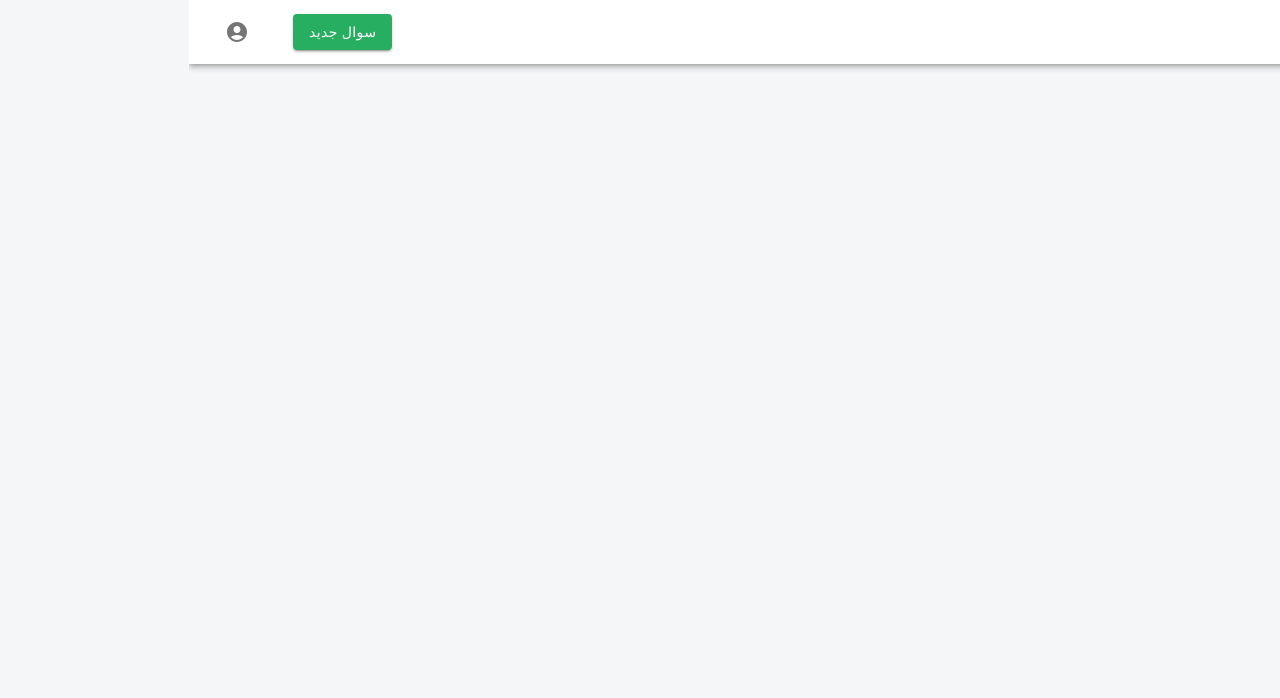
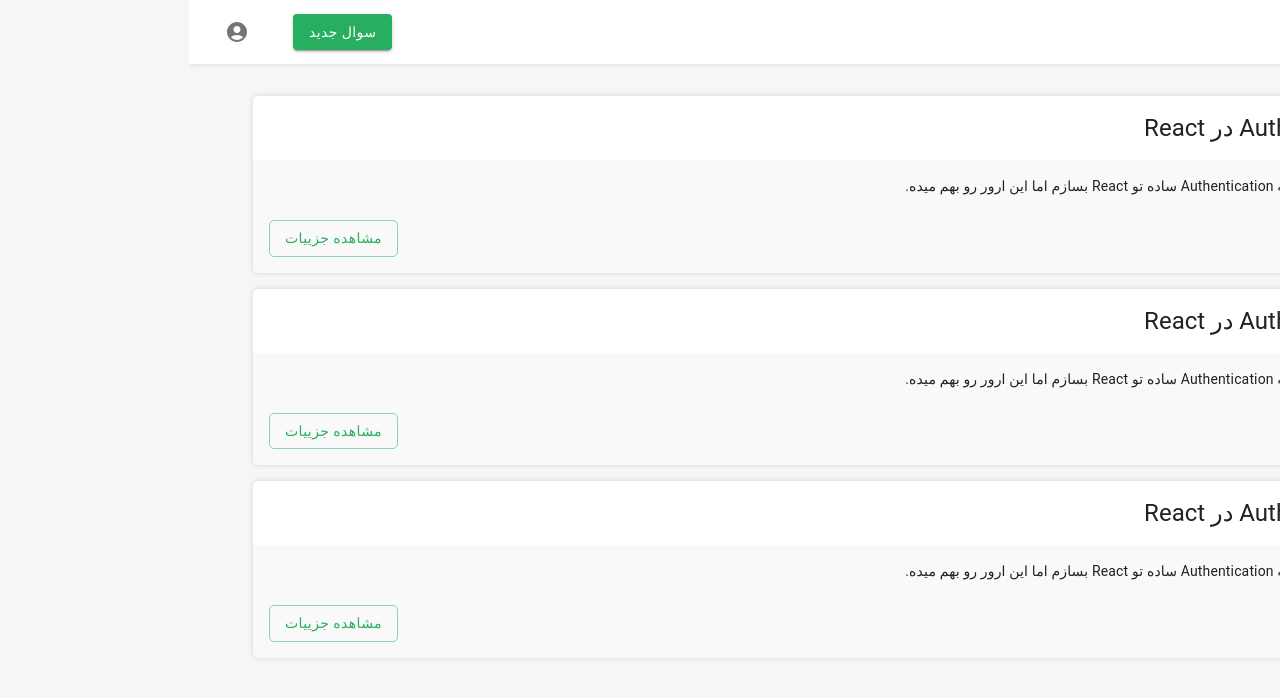
Before and after one commit to parmida-khani/answer-questions, a Next.js app: page / in a window 1280 px wide. Shown: the top 698 px of the page. Built offline with nearby package versions, Linux system fonts and the light colour scheme; data requests are answered from the project's data file.

Commit message:
create problem card component using MUI

```diff
--- a/components/Navbar.tsx
+++ b/components/Navbar.tsx
@@ -23,22 +23,21 @@
     };
 
     return (
-        <Box sx={{flexGrow: 1}}>
-            <AppBar position="static" sx={{backgroundColor: "white"}}>
+        <Box sx={{flexGrow: 1, mb: 4}}>
+            <AppBar position="static" sx={{backgroundColor: "white", boxShadow: "0 0 5px lightgray"}}>
                 <Toolbar>
                     <Typography variant="h5" component="div" sx={{flexGrow: 1, color: 'black', fontWeight: 'bold'}}>
                         لیست سوالات
                     </Typography>
                     {auth && (
                         <div>
-                            <Button variant="contained" sx={{ml:4, color:"white"}}>سوال جدید</Button>
+                            <Button variant="contained" sx={{ml: 4, color: "white"}}>سوال جدید</Button>
                             <IconButton
                                 size="large"
                                 aria-label="account of current user"
                                 aria-controls="menu-appbar"
                                 aria-haspopup="true"
                                 onClick={handleMenu}
-                                color="black"
                             >
                                 <AccountCircle/>
                             </IconButton>
--- a/components/ProblemCard.tsx
+++ b/components/ProblemCard.tsx
@@ -1,11 +1,25 @@
+import * as React from 'react';
+import Card from '@mui/material/Card';
+import CardContent from '@mui/material/CardContent';
+import Typography from '@mui/material/Typography';
+import {Button, CardActions, CardHeader} from '@mui/material';
+import AccountCircle from '@mui/icons-material/AccountCircle';
 import {IProblem} from "@/models/IProblem";
 
-const ProblemCard = ({problem}: { problem: IProblem }) => {
+export default function ProblemCard({problem}: { problem: IProblem }) {
     return (
-        <div>{problem
-            .id}</div>
-    )
-
+        <Card sx={{width: "100%", my: 2, borderRadius: "5px", boxShadow: "0 0 5px lightgray"}}>
+            <CardHeader title={problem.title}/>
+            <CardContent sx={{backgroundColor: '#F9F9F9'}}>
+                <Typography variant="body2">
+                    {problem.body}
+                </Typography>
+            </CardContent>
+            <CardActions sx={{backgroundColor: "#F9F9F9", justifyContent: "end"}}>
+                <Button color="primary" variant="outlined" sx={{borderRadius: "5px", mb: 1, ml: 1}}>
+                    مشاهده جزییات
+                </Button>
+            </CardActions>
+        </Card>
+    );
 }
-
-export default ProblemCard
--- a/components/ProblemList.tsx
+++ b/components/ProblemList.tsx
@@ -4,6 +4,7 @@
 import {getProblems} from "@/api/problems";
 import {IProblem} from "@/models/IProblem";
 import ProblemCard from "@/components/ProblemCard";
+import {Container} from "@mui/material";
 
 const ProblemList = () => {
     const {data: problems, error, isLoading} = useQuery<IProblem[], Error>({
@@ -17,11 +18,11 @@
     }
 
     return (
-        <div>
+        <Container>
             {problems.map(problem => (
                 <ProblemCard key={problem.id} problem={problem}/>
             ))}
-        </div>
+        </Container>
     )
 }
 
--- a/utils/theme.ts
+++ b/utils/theme.ts
@@ -7,5 +7,4 @@
             main: '#27AE60',
         },
     }
-
 });
```
